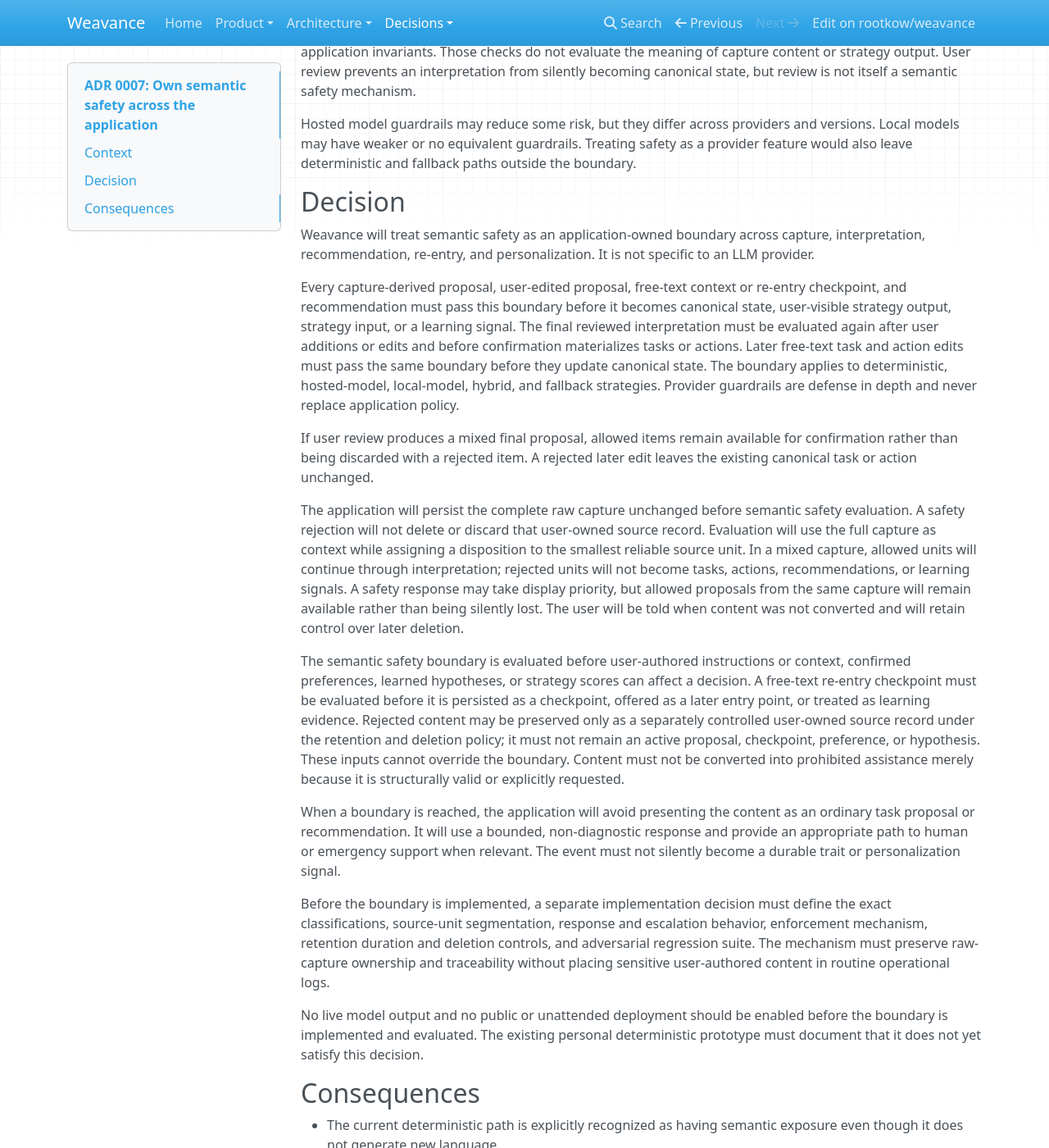
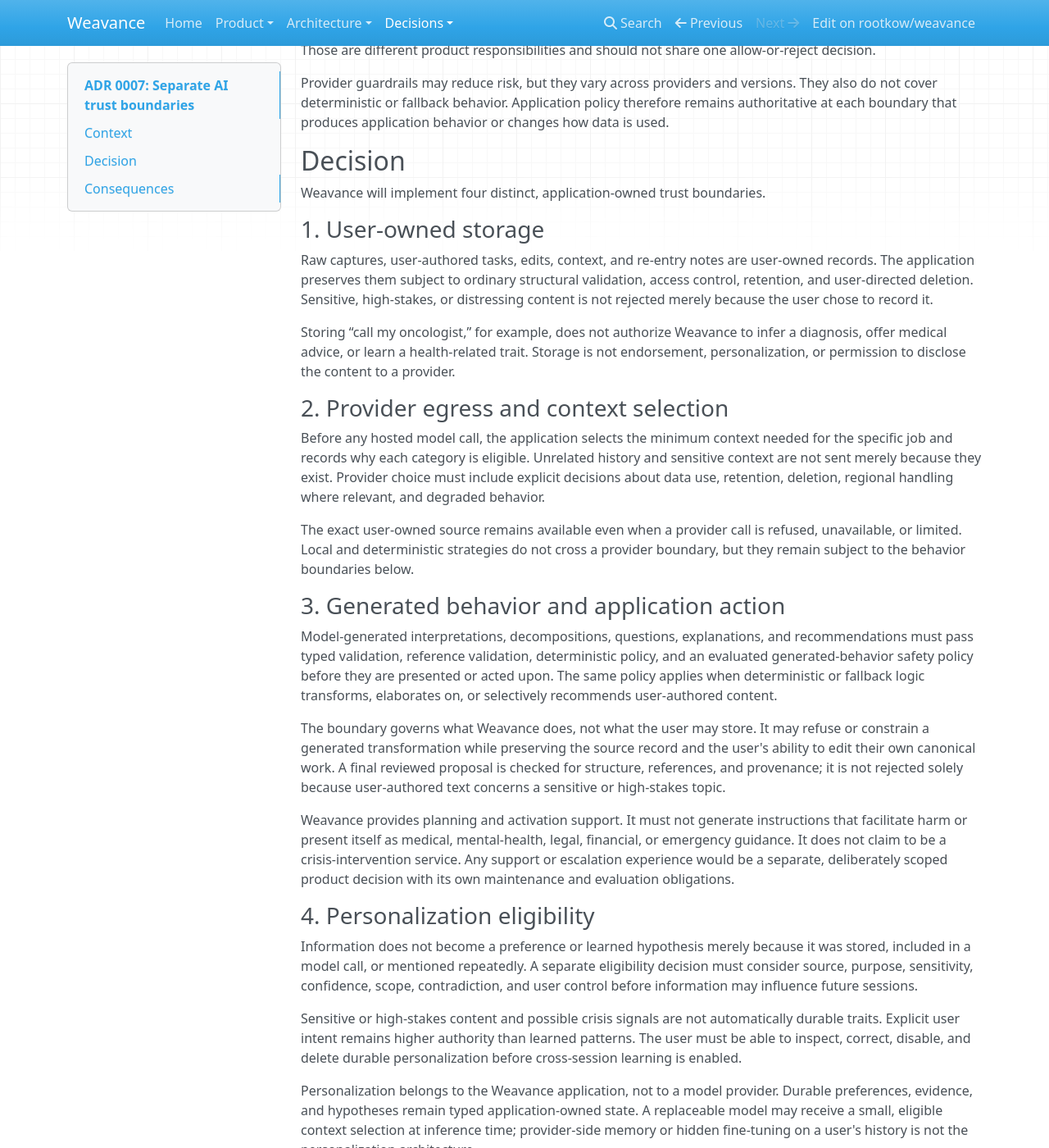
Before and after one commit to rootkow/weavance, an MkDocs documentation site: the page built from docs/decisions/0007-cross-strategy-semantic-safety.md, in a window 1280 px wide and 1400 px high, scrolled down 404 px. Shown: the whole window at 82% size. Built offline with MkDocs 1.6.1, drawn with Linux system fonts in a browser that asks for light colours; nearby versions of some CDN libraries; some of the changed text lies outside the part shown.

Commit message:
Separate AI trust boundaries

````diff
--- a/docs/architecture.md
+++ b/docs/architecture.md
@@ -15,7 +15,7 @@
 | Bounded recommendation episodes | Implemented with a transparent deterministic strategy and persisted context/explanation snapshots |
 | Pre-start responses and reported outcomes | Implemented as append-only episode events |
 | Re-entry checkpoints | Implemented for optional checkpoint capture, prioritized selection, and traceable consumption |
-| Application semantic safety boundary | Accepted in ADR 0007; not implemented |
+| AI trust boundaries | Accepted in ADR 0007; provider egress, generated-behavior safety, and personalization eligibility are not implemented |
 | Raw capture and complete proposal-history UI | Not designed yet |
 
 The current user-facing path saves a capture, creates a versioned interpretation, and lets the user
@@ -37,49 +37,45 @@ before ordinary selection.
 ```mermaid
 flowchart TD
     UI["Focused UI"] --> API["Application API"]
-    API --> STORE["Capture persistence"]
-    STORE --> SAFETY_IN["Semantic safety: input"]
-    SAFETY_IN -->|"Allowed"| INTERPRET["Interpretation strategy"]
-    SAFETY_IN -->|"Boundary reached"| SAFE["Safe bounded response"]
+    API --> STORE["User-owned source and canonical state"]
+    STORE --> SELECT["Provider egress and context selection"]
+    SELECT --> INTERPRET["Interpretation strategy"]
     INTERPRET --> PROPOSAL["Typed proposal"]
-    PROPOSAL --> SAFETY_OUT["Semantic safety: strategy output"]
-    SAFETY_OUT -->|"Rejected"| SAFE
-    SAFETY_OUT -->|"Allowed"| HISTORY["Versioned proposal history"]
+    PROPOSAL --> BEHAVIOR["Generated-behavior and policy checks"]
+    BEHAVIOR -->|"Refused or constrained"| BOUNDED["Bounded product response"]
+    BEHAVIOR -->|"Allowed"| HISTORY["Versioned proposal history"]
     HISTORY --> REVIEW["User review and edits"]
-    REVIEW --> SAFETY_FINAL["Semantic safety: final proposal"]
-    SAFETY_FINAL -->|"Rejected"| SAFE
-    SAFETY_FINAL -->|"Allowed"| STATE["Canonical tasks and actions"]
+    REVIEW --> VALIDATE["Structure, references, and provenance"]
+    VALIDATE --> STATE["Canonical tasks and actions"]
     STATE --> POLICY["Deterministic policy"]
     POLICY --> RECOMMEND["Recommendation strategy"]
-    RECOMMEND --> SAFETY_REC["Semantic safety: recommendation"]
-    SAFETY_REC -->|"Rejected"| SAFE
-    SAFETY_REC -->|"Allowed"| VALIDATE["Policy validation"]
-    VALIDATE --> EPISODE["Bounded episode"]
+    RECOMMEND --> REC_CHECK["Generated-behavior and policy checks"]
+    REC_CHECK --> EPISODE["Bounded episode"]
     EPISODE --> EVENTS["Responses and outcomes"]
-    EVENTS -->|"Optional partial-progress note"| SAFETY_REENTRY["Semantic safety: checkpoint"]
-    SAFETY_REENTRY -->|"Rejected"| SAFE
-    SAFETY_REENTRY -->|"Allowed"| REENTRY["Re-entry checkpoint"]
+    EVENTS -->|"Optional partial-progress note"| REENTRY["User-owned re-entry checkpoint"]
     REENTRY -->|"Newest eligible checkpoint"| POLICY
+    EVENTS --> EVIDENCE["Candidate evidence"]
+    EVIDENCE --> ELIGIBILITY["Personalization eligibility"]
+    ELIGIBILITY --> PROFILE["Inspectable application-owned knowledge"]
+    PROFILE --> SELECT
 ```
 
-These target gates are application-owned and apply to deterministic, model-assisted, and fallback
-strategies. They are accepted in
-[ADR 0007](decisions/0007-cross-strategy-semantic-safety.md) but are not implemented yet.
+These boundaries separate data ownership from application behavior. User-authored content can be
+stored without first passing a semantic classifier. Sending that content to a provider,
+transforming or recommending it, and admitting it into durable personalization each require a
+different application-owned decision. They are defined in
+[ADR 0007](decisions/0007-cross-strategy-semantic-safety.md).
 
-| Checkpoint | Before content may become |
-|---|---|
-| Capture input, after the raw source is preserved | Interpreter input |
-| Interpreter or recommendation output | Persisted or user-visible strategy output |
-| Final reviewed proposal | Confirmed history and canonical tasks or actions |
-| Later task/action edits | Updated canonical state |
-| Free-text recommendation context | Strategy input |
-| Free-text re-entry point | An active checkpoint or learning signal |
-| Candidate personalization evidence | A preference or learned hypothesis |
+| Boundary | Governs | Does not imply |
+|---|---|---|
+| User-owned storage | Access, structure, retention, and deletion of captures, tasks, edits, and checkpoints | Permission to disclose, infer, or personalize |
+| Provider egress | The minimum source and context sent for one model job | Eligibility for future model calls or durable memory |
+| Generated behavior | Typed output, valid references, policy, and safe application behavior | Content moderation of the user's private task store |
+| Personalization eligibility | What may become a preference or learned hypothesis | That repetition or storage makes an inference true |
 
-User authorship does not bypass the boundary. Allowed parts of mixed content remain available, while
-rejected content does not become canonical work, a recommendation, or learning evidence. Exact
-classifications, response behavior, retention controls, enforcement, and adversarial tests remain
-future implementation decisions.
+The current deterministic prototype implements user-owned storage, structural validation, and
+policy validation. Provider egress does not occur because there is no live model. Generated-behavior
+safety policy and personalization eligibility remain future implementation work.
 
 The interpretation layer converts free-form language and available context into structured
 proposals. A model may suggest task boundaries, possible actions, urgency, duration, or
@@ -158,8 +154,9 @@ added when the interpretation workflow provides meaningful signals to observe. S
 
 ## Request path
 
-The numbered path below describes current behavior. The target safety gates above will interpose at
-the listed transitions after their mechanism is designed and implemented.
+The numbered path below describes current behavior. Provider egress and generated-behavior checks
+will interpose at the strategy transitions after their focused mechanisms are designed and
+implemented.
 
 1. The API stores the raw capture.
 2. An interpreter returns a typed proposal with provenance and uncertainty.
--- a/docs/decisions/0007-cross-strategy-semantic-safety.md
+++ b/docs/decisions/0007-cross-strategy-semantic-safety.md
@@ -1,88 +1,111 @@
-# ADR 0007: Own semantic safety across the application
+# ADR 0007: Separate AI trust boundaries
 
 - Status: Accepted
 - Date: 2026-08-03
+- Amended: 2026-08-08
 
 ## Context
 
-Weavance accepts unstructured text from a user who may be overwhelmed, low on energy, interrupted,
-or unsure where to begin. Semantic risk therefore exists before a live model is introduced. The
-current deterministic interpreter copies each nonblank capture line into an editable task and
-starting-action proposal without classifying its meaning. It does not elaborate on the source text,
-but it can present distressing, harmful, or high-stakes content as an ordinary task.
+Weavance handles several kinds of information and behavior that carry different risks. A raw
+capture is user-owned source material. Sending selected context to a model provider is a disclosure.
+An interpretation or recommendation is application behavior. A durable preference or learned
+hypothesis can influence future decisions.
 
-Existing deterministic policy validates lifecycle state, eligibility, references, explicit
-boundaries, and other application invariants. Those checks do not evaluate the meaning of capture
-content or strategy output. User review prevents an interpretation from silently becoming
-canonical state, but review is not itself a semantic safety mechanism.
+The original version of this decision treated all four as one semantic-safety gate. That would
+content-moderate user-owned storage, make ordinary task editing depend on a classifier, and mix
+privacy, generated-behavior safety, and personalization policy. It also implied that Weavance must
+provide crisis-response infrastructure. Those are different product responsibilities and should
+not share one allow-or-reject decision.
 
-Hosted model guardrails may reduce some risk, but they differ across providers and versions. Local
-models may have weaker or no equivalent guardrails. Treating safety as a provider feature would
-also leave deterministic and fallback paths outside the boundary.
+Provider guardrails may reduce risk, but they vary across providers and versions. They also do not
+cover deterministic or fallback behavior. Application policy therefore remains authoritative at
+each boundary that produces application behavior or changes how data is used.
 
 ## Decision
 
-Weavance will treat semantic safety as an application-owned boundary across capture,
-interpretation, recommendation, re-entry, and personalization. It is not specific to an LLM
-provider.
+Weavance will implement four distinct, application-owned trust boundaries.
 
-Every capture-derived proposal, user-edited proposal, free-text context or re-entry checkpoint, and
-recommendation must pass this boundary before it becomes canonical state, user-visible strategy
-output, strategy input, or a learning signal. The final reviewed interpretation must be evaluated
-again after user additions or edits and before confirmation materializes tasks or actions. Later
-free-text task and action edits must pass the same boundary before they update canonical state. The
-boundary applies to deterministic, hosted-model, local-model, hybrid, and fallback strategies.
-Provider guardrails are defense in depth and never replace application policy.
+### 1. User-owned storage
 
-If user review produces a mixed final proposal, allowed items remain available for confirmation
-rather than being discarded with a rejected item. A rejected later edit leaves the existing
-canonical task or action unchanged.
+Raw captures, user-authored tasks, edits, context, and re-entry notes are user-owned records. The
+application preserves them subject to ordinary structural validation, access control, retention,
+and user-directed deletion. Sensitive, high-stakes, or distressing content is not rejected merely
+because the user chose to record it.
 
-The application will persist the complete raw capture unchanged before semantic safety evaluation.
-A safety rejection will not delete or discard that user-owned source record. Evaluation will use
-the full capture as context while assigning a disposition to the smallest reliable source unit. In
-a mixed capture, allowed units will continue through interpretation; rejected units will not become
-tasks, actions, recommendations, or learning signals. A safety response may take display priority,
-but allowed proposals from the same capture will remain available rather than being silently lost.
-The user will be told when content was not converted and will retain control over later deletion.
+Storing “call my oncologist,” for example, does not authorize Weavance to infer a diagnosis, offer
+medical advice, or learn a health-related trait. Storage is not endorsement, personalization, or
+permission to disclose the content to a provider.
 
-The semantic safety boundary is evaluated before user-authored instructions or context, confirmed
-preferences, learned hypotheses, or strategy scores can affect a decision. A free-text re-entry
-checkpoint must be evaluated before it is persisted as a checkpoint, offered as a later entry
-point, or treated as learning evidence. Rejected content may be preserved only as a separately
-controlled user-owned source record under the retention and deletion policy; it must not remain an
-active proposal, checkpoint, preference, or hypothesis. These inputs cannot override the boundary.
-Content must not be converted into prohibited assistance merely because it is structurally valid
-or explicitly requested.
+### 2. Provider egress and context selection
 
-When a boundary is reached, the application will avoid presenting the content as an ordinary task
-proposal or recommendation. It will use a bounded, non-diagnostic response and provide an
-appropriate path to human or emergency support when relevant. The event must not silently become a
-durable trait or personalization signal.
+Before any hosted model call, the application selects the minimum context needed for the specific
+job and records why each category is eligible. Unrelated history and sensitive context are not sent
+merely because they exist. Provider choice must include explicit decisions about data use,
+retention, deletion, regional handling where relevant, and degraded behavior.
 
-Before the boundary is implemented, a separate implementation decision must define the exact
-classifications, source-unit segmentation, response and escalation behavior, enforcement
-mechanism, retention duration and deletion controls, and adversarial regression suite. The
-mechanism must preserve raw-capture ownership and traceability without placing sensitive
-user-authored content in routine operational logs.
+The exact user-owned source remains available even when a provider call is refused, unavailable,
+or limited. Local and deterministic strategies do not cross a provider boundary, but they remain
+subject to the behavior boundaries below.
 
-No live model output and no public or unattended deployment should be enabled before the boundary
-is implemented and evaluated. The existing personal deterministic prototype must document that it
-does not yet satisfy this decision.
+### 3. Generated behavior and application action
+
+Model-generated interpretations, decompositions, questions, explanations, and recommendations
+must pass typed validation, reference validation, deterministic policy, and an evaluated
+generated-behavior safety policy before they are presented or acted upon. The same policy applies
+when deterministic or fallback logic transforms, elaborates on, or selectively recommends
+user-authored content.
+
+The boundary governs what Weavance does, not what the user may store. It may refuse or constrain a
+generated transformation while preserving the source record and the user's ability to edit their
+own canonical work. A final reviewed proposal is checked for structure, references, and provenance;
+it is not rejected solely because user-authored text concerns a sensitive or high-stakes topic.
+
+Weavance provides planning and activation support. It must not generate instructions that
+facilitate harm or present itself as medical, mental-health, legal, financial, or emergency
+guidance. It does not claim to be a crisis-intervention service. Any support or escalation
+experience would be a separate, deliberately scoped product decision with its own maintenance and
+evaluation obligations.
+
+### 4. Personalization eligibility
+
+Information does not become a preference or learned hypothesis merely because it was stored,
+included in a model call, or mentioned repeatedly. A separate eligibility decision must consider
+source, purpose, sensitivity, confidence, scope, contradiction, and user control before information
+may influence future sessions.
+
+Sensitive or high-stakes content and possible crisis signals are not automatically durable traits.
+Explicit user intent remains higher authority than learned patterns. The user must be able to
+inspect, correct, disable, and delete durable personalization before cross-session learning is
+enabled.
+
+Personalization belongs to the Weavance application, not to a model provider. Durable preferences,
+evidence, and hypotheses remain typed application-owned state. A replaceable model may receive a
+small, eligible context selection at inference time; provider-side memory or hidden fine-tuning on
+a user's history is not the personalization architecture.
+
+### Traceability and retention
+
+Operational logs exclude user-authored and model-generated content by default. Product history
+stores the provenance and safe decision metadata needed to explain behavior. Model-assisted paths
+record provider, model, strategy, schema, and prompt-template identifiers or hashes when useful for
+evaluation; this does not require retaining raw prompts or provider responses indefinitely.
+
+Any retention of raw request or response artifacts requires a later explicit decision covering
+purpose, access, duration, deletion, and sensitive-data handling.
+
+Before a live provider-backed path is enabled, focused implementation decisions and tests must
+cover its provider-egress rules, generated-behavior policy, validation, failure handling, and
+evaluation criteria. Before cross-session personalization is enabled, its eligibility rules and
+user controls must be implemented and evaluated separately.
 
 ## Consequences
 
-- The current deterministic path is explicitly recognized as having semantic exposure even though
-  it does not generate new language.
-- Availability fallback and semantic safety remain separate concerns; falling back to deterministic
-  behavior does not bypass safety evaluation.
-- Provider or model changes cannot weaken the application boundary without an explicit decision.
-- Safety tests must cover deterministic, hosted, local, hybrid, and fallback behavior.
-- Harmful, crisis-related, and high-stakes input cannot be treated as ordinary personalization
-  evidence.
-- User review, later canonical edits, explicit context, and re-entry checkpoints cannot bypass the
-  boundary merely because they are user-authored.
-- A mixed capture cannot lose its allowed portions merely because another portion reaches the
-  safety boundary.
-- Implementation requires product decisions for safe responses, escalation, privacy, retention,
-  observability, and failure behavior before enforcement can be claimed.
+- User-owned text remains available even when Weavance cannot safely transform or recommend it.
+- Privacy review, generated-behavior safety, and personalization admission receive separate tests
+  and failure behavior instead of one broad classifier result.
+- Provider changes cannot silently expand the context sent or weaken application policy.
+- Deterministic and fallback strategies are evaluated when they generate, transform, or recommend
+  behavior, but ordinary storage does not require semantic classification.
+- Sensitive content cannot silently become a durable user trait.
+- Weavance avoids high-stakes guidance without claiming a crisis-response capability.
+- Raw prompts and provider responses are not retained by default for hypothetical future replay.
--- a/mkdocs.yml
+++ b/mkdocs.yml
@@ -33,4 +33,4 @@ nav:
       - "ADR 0004: PostgreSQL and Alembic": decisions/0004-postgresql-and-alembic.md
       - "ADR 0005: Observability foundation": decisions/0005-observability-foundation.md
       - "ADR 0006: Bounded recommendation episodes": decisions/0006-bounded-recommendation-episodes.md
-      - "ADR 0007: Application-owned semantic safety": decisions/0007-cross-strategy-semantic-safety.md
+      - "ADR 0007: Separate AI trust boundaries": decisions/0007-cross-strategy-semantic-safety.md
````
Also changed, not shown: README.md (+3 -3 lines), docs/llm-personalization.md (+18 -19 lines), docs/model-assisted-workflows.md (+35 -25 lines), docs/product-brief.md (+8 -7 lines).
